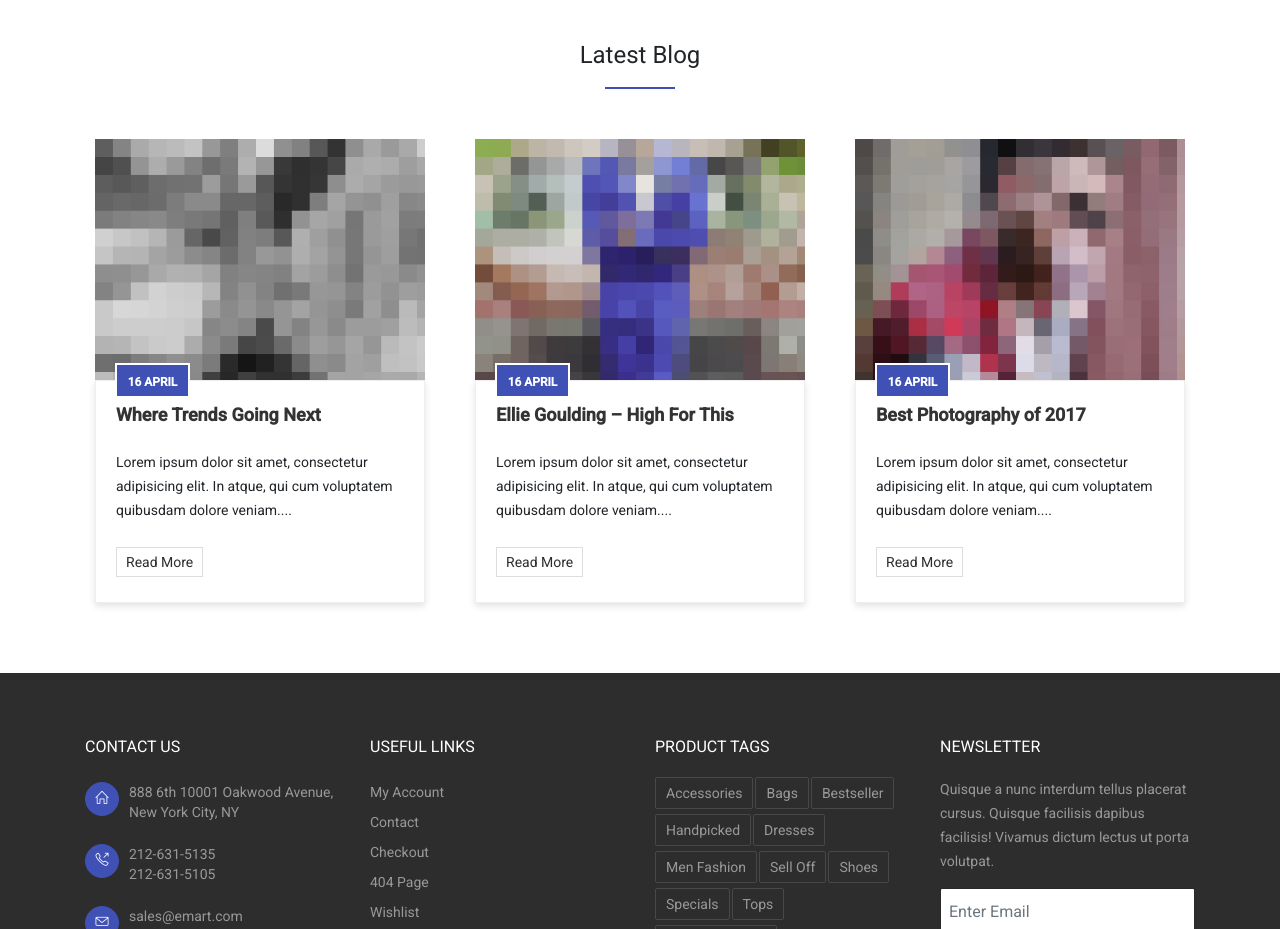
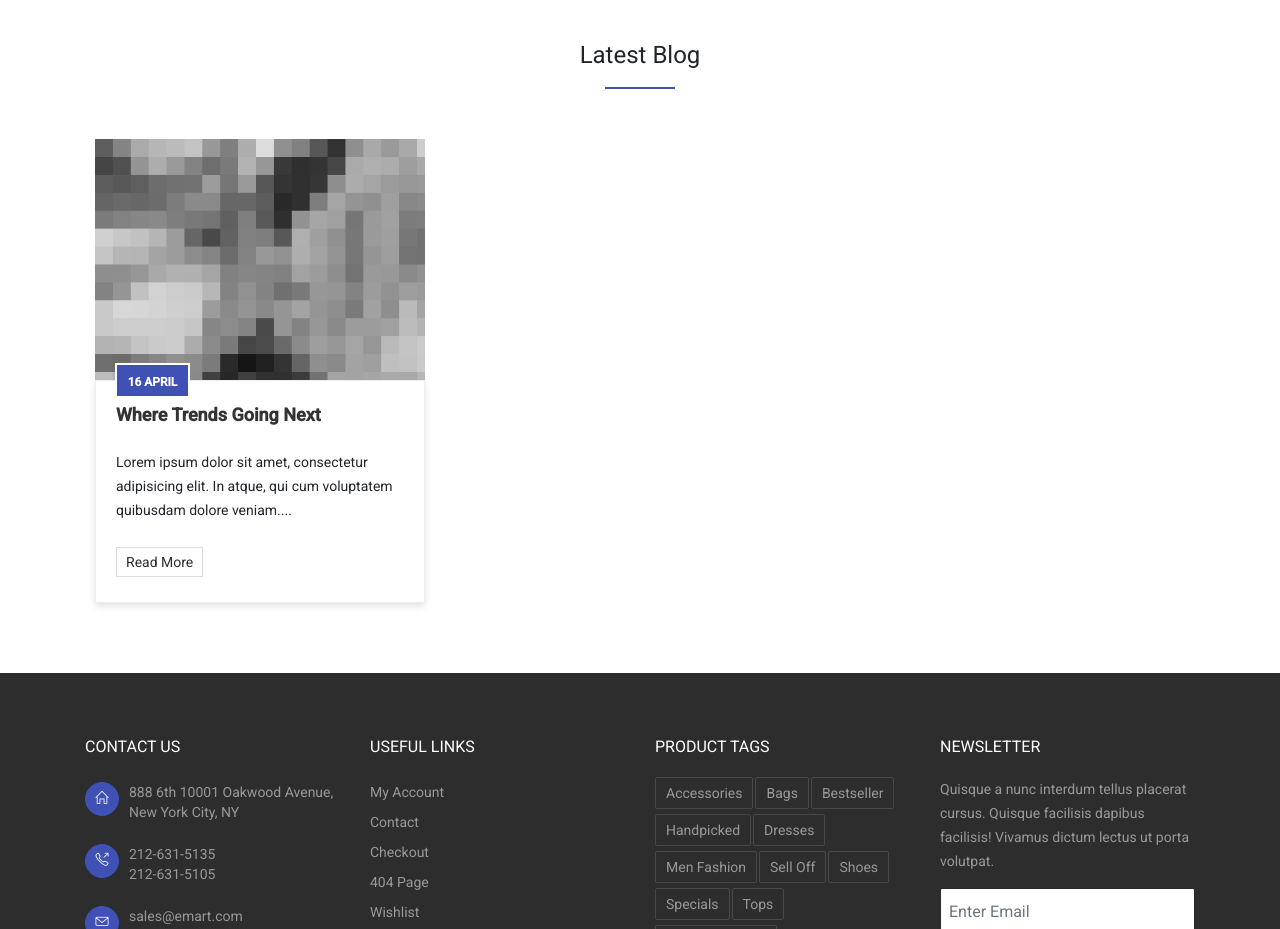
Before and after one commit to chirilaalexandru90/demo-angular9, an Angular app: page /home in a window 1280 px wide. Shown: the part 2860-3789 px from the top of the page. Built offline with nearby package versions, Linux system fonts and the light colour scheme.

Commit message:
blog item box

```diff
--- /dev/null
+++ b/src/app/layout/home-module/blog-item-box/blog-item-box.html
@@ -0,0 +1,16 @@
+<div class="blog-item">
+  <div class="blog-img">
+    <a href="blog-details.html">
+      <img src="assets/img/blog/img1.jpg" alt="">
+    </a>
+    <div class="mask">
+    </div>
+  </div>
+  <div class="blog-info">
+    <div class="post-date">16 April</div>
+    <h3><a href="blog-details.html">Where Trends Going Next</a></h3>
+    <p>Lorem ipsum dolor sit amet, consectetur adipisicing elit. In atque, qui cum voluptatem quibusdam dolore
+      veniam....</p>
+    <a href="blog-details.html" class="readmore">Read More</a>
+  </div>
+</div>
--- /dev/null
+++ b/src/app/layout/home-module/blog-item-box/blog-item-box.ts
@@ -0,0 +1,14 @@
+import { Component, OnInit } from '@angular/core';
+
+@Component({
+  selector: 'app-blog-item-box',
+  templateUrl: './blog-item-box.html'
+})
+export class BlogItemBoxComponent implements OnInit {
+
+  constructor() { }
+
+  ngOnInit(): void {
+  }
+
+}
--- a/src/app/layout/home-module/featured-category-lg/featured-category-lg.ts
+++ b/src/app/layout/home-module/featured-category-lg/featured-category-lg.ts
@@ -4,7 +4,7 @@ import { Component, OnInit } from '@angular/core';
   selector: 'app-featured-category-box-lg',
   templateUrl: './featured-category-lg.html'
 })
-export class FeaturedCategoryLargeComponent implements OnInit {
+export class FeaturedCategoryLgComponent implements OnInit {
 
   constructor() { }
 
--- a/src/app/layout/home-module/featured-category-sm/featured-category-sm.ts
+++ b/src/app/layout/home-module/featured-category-sm/featured-category-sm.ts
@@ -4,7 +4,7 @@ import { Component, OnInit } from '@angular/core';
   selector: 'app-featured-category-box-sm',
   templateUrl: './featured-category-sm.html'
 })
-export class FeaturedCategorySmallComponent implements OnInit {
+export class FeaturedCategorySmComponent implements OnInit {
 
   constructor() { }
 
--- a/src/app/layout/home-module/home.html
+++ b/src/app/layout/home-module/home.html
@@ -742,25 +742,10 @@
     <hr class="lines">
     <div class="row">
       <div class="col-md-4 col-sm-6 col-xs-12">
-        <div class="blog-item">
-          <div class="blog-img">
-            <a href="blog-details.html">
-              <img src="assets/img/blog/img1.jpg" alt="">
-            </a>
-            <div class="mask">
-            </div>
-          </div>
-          <div class="blog-info">
-            <div class="post-date">16 April</div>
-            <h3><a href="blog-details.html">Where Trends Going Next</a></h3>
-            <p>Lorem ipsum dolor sit amet, consectetur adipisicing elit. In atque, qui cum voluptatem quibusdam dolore
-              veniam....</p>
-            <a href="blog-details.html" class="readmore">Read More</a>
-          </div>
-        </div>
+        <app-blog-item-box></app-blog-item-box>
       </div>
       <div class="col-md-4 col-sm-6 col-xs-12">
-        <div class="blog-item">
+        <!-- <div class="blog-item">
           <div class="blog-img">
             <a href="blog-details.html">
               <img src="assets/img/blog/img2.jpg" alt="">
@@ -775,10 +760,10 @@
               veniam....</p>
             <a href="blog-details.html" class="readmore">Read More</a>
           </div>
-        </div>
+        </div> -->
       </div>
       <div class="col-md-4 col-sm-6 col-xs-12">
-        <div class="blog-item">
+        <!-- <div class="blog-item">
           <div class="blog-img">
             <a href="blog-details.html">
               <img src="assets/img/blog/img3.jpg" alt="">
@@ -793,7 +778,7 @@
               veniam....</p>
             <a href="blog-details.html" class="readmore">Read More</a>
           </div>
-        </div>
+        </div> -->
       </div>
     </div>
   </div>
```
Also changed, not shown: src/app/layout/home-module/home.module.ts (+6 -4 lines).
